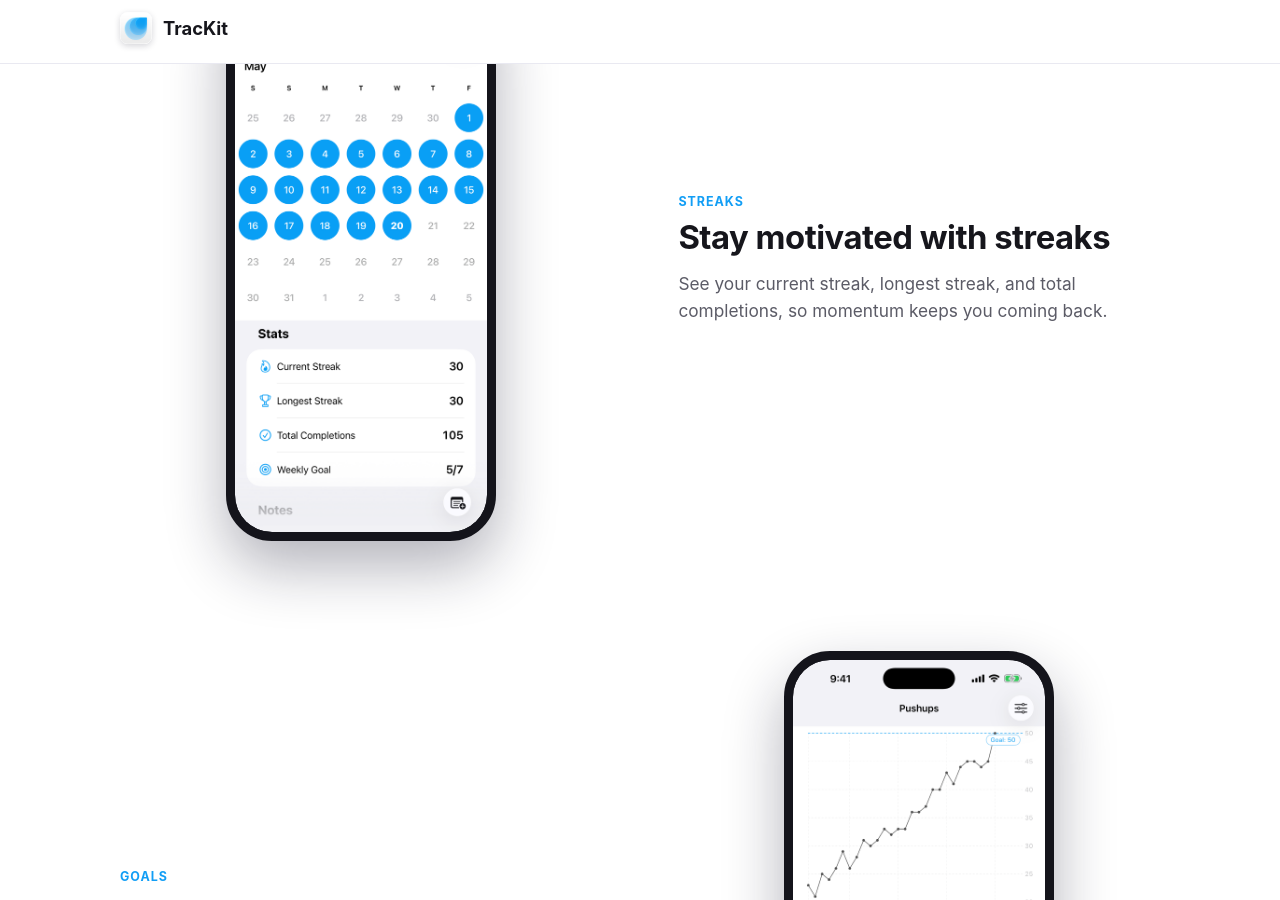
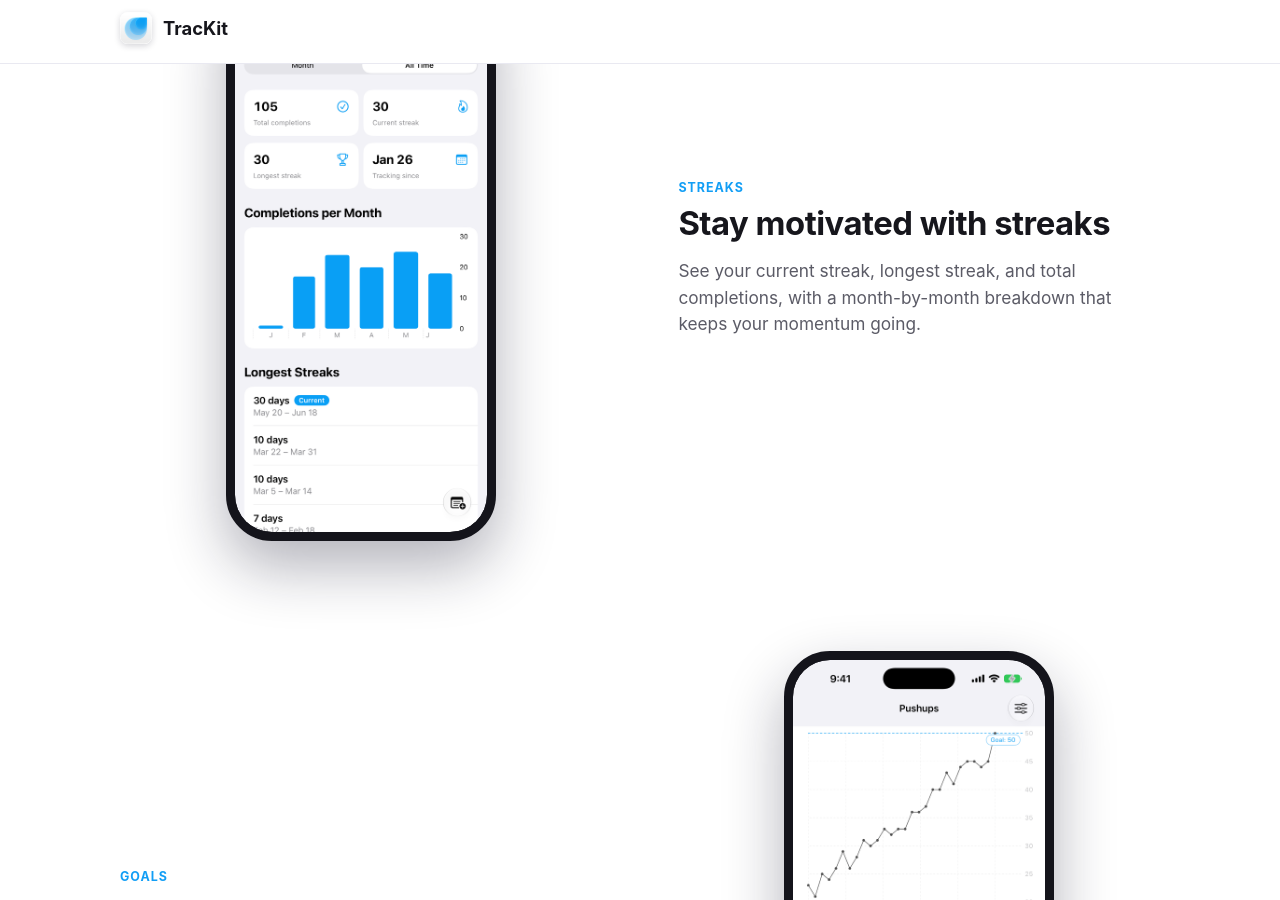
Before and after one commit to HeshamMegid/heshammegid.github.io, a Jekyll site: the page built from apps/trackit.html, in a window 1280 px wide and 900 px high, scrolled down 2421 px. Built offline with Jekyll 4.4.1, drawn with Linux system fonts in a browser that asks for light colours.

Commit message:
Update TracKit landing page for v26.6.4 habit details redesign
Refresh all TracKit screenshots from the v26.6.4 captures. The habits and
streaks screens now show the redesigned habit details view:
- habits: the Month mode (calendar + segmented control + month stats + notes)
- streaks: the All Time mode (summary tiles + completions-per-month chart +
  longest-streaks list)

Reword the Streaks feature row to mention the new month-by-month breakdown.

```diff
--- a/apps/trackit.html
+++ b/apps/trackit.html
@@ -28,7 +28,7 @@ feature_rows:
   - img: /assets/apps/trackit/screens/streaks.png
     kicker: "Streaks"
     title: "Stay motivated with streaks"
-    body: "See your current streak, longest streak, and total completions, so momentum keeps you coming back."
+    body: "See your current streak, longest streak, and total completions, with a month-by-month breakdown that keeps your momentum going."
   - img: /assets/apps/trackit/screens/goals.png
     kicker: "Goals"
     title: "Set goals and reach them"
```
Also changed, not shown: assets/apps/trackit/screens/charts.png, assets/apps/trackit/screens/goals.png, assets/apps/trackit/screens/habits.png, assets/apps/trackit/screens/home.png, assets/apps/trackit/screens/notes.png, assets/apps/trackit/screens/reminders.png, assets/apps/trackit/screens/streaks.png.
